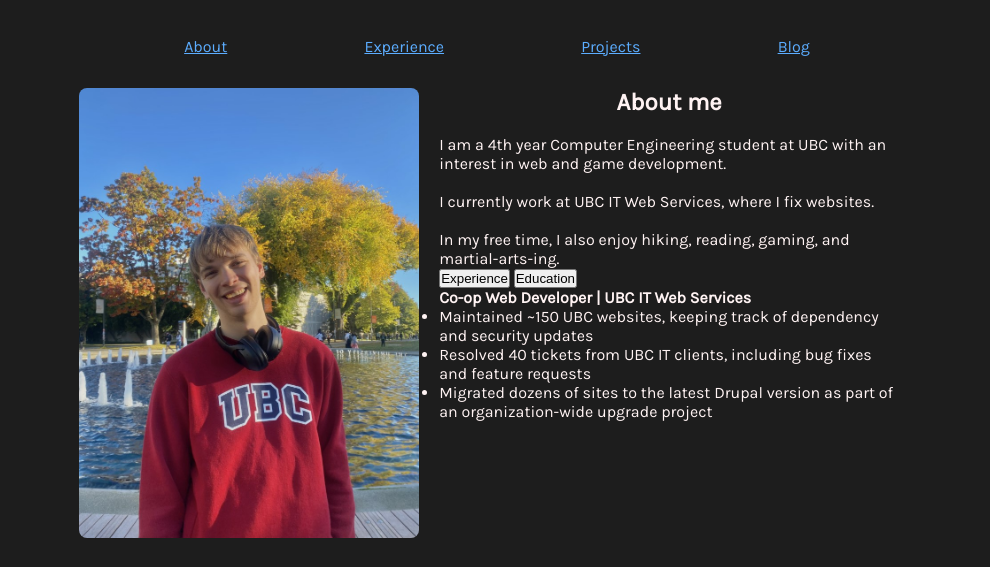
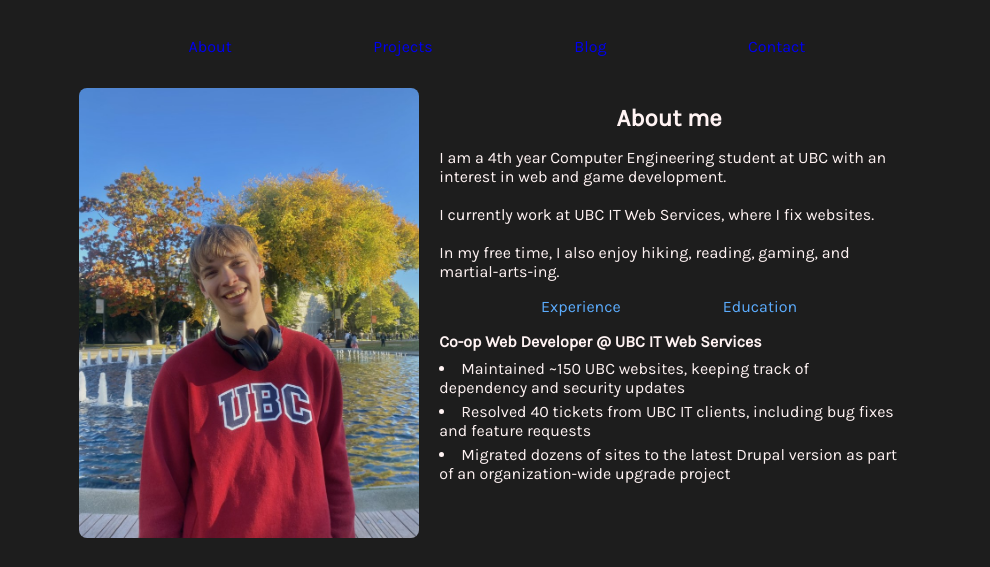
Before and after one commit to vassilyp/personal-website, a plain HTML site: page static/index.html in a window 1280 px wide. Shown: the part 193-760 px from the top of the page, without its empty margins (143-1133 px from the left). Drawn offline with nearby package versions, Linux system fonts and the light colour scheme.

Commit message:
done about me section

```diff
--- a/static/css/style.css
+++ b/static/css/style.css
@@ -34,9 +34,17 @@ h1 {
   text-align: center;
 }
 
+h2 {
+  margin-bottom: 1rem;
+}
+
 h3 {
   text-align: center;
   margin-top: 1rem;
+}
+
+h4 {
+  margin-bottom: 0.5rem;
 }
 
 /* Page should not take up all of the screen for big screens */
@@ -70,29 +78,32 @@ nav {
 
 a {
   outline-color: transparent;
+  text-decoration: none;
+
+  display: inline-block;
+  position: relative;
 }
 
-a:link {
-  color: var(--accent-color);
+a::after {
+  content: '';
+  position: absolute;
+  width: 100%;
+  transform: scaleX(0);
+  height: 2px;
+  bottom: -1px;
+  left: 0;
+  background-color: var(--accent-color);
+  transform-origin: bottom right;
+  transition: transform 0.25s ease-out;
 }
 
 a:visited {
   color: var(--accent-color);
 }
 
-a:focus {
-  text-decoration: none;
-  background: #cdfeaa;
-}
-
-a:hover {
-  text-decoration: none;
-  background: #cdfeaa;
-}
-
-a:active {
-  background: #6900ff;
-  color: #cdfeaa;
+a:hover::after {
+  transform: scaleX(1);
+  transform-origin: bottom left;
 }
 
 /* End navigation links */
@@ -105,23 +116,79 @@ a:active {
   justify-content: space-between;
 }
 
-.about-col-1 {
+#about .about-col-1 {
   display: flex;
   justify-content: center;
 }
 
-.about-col-1 img {
+#about .about-col-1 img {
   width: auto;
   max-height: 450px;
   border-radius: 8px;
 }
 
-.about-col-2 {
+#about .about-col-2 {
   text-align: left;
   flex-basis: 55%;
   margin-top: 1rem;
 }
 
+#about .about-buttons {
+  display: flex;
+  justify-content: space-evenly;
+}
+
+button {
+  margin: 1rem 0 1rem 0;
+  background: var(--background-color);
+  border: none;
+  color: var(--accent-color);
+  font-family: karla;
+  font-size: 1rem;
+
+  display: inline-block;
+  position: relative;
+}
+
+button::after {
+  content: '';
+  position: absolute;
+  width: 100%;
+  transform: scaleX(0);
+  height: 2px;
+  bottom: -1px;
+  left: 0;
+  background-color: var(--accent-color);
+  transform-origin: bottom right;
+  transition: transform 0.25s ease-out;
+}
+
+button:hover {
+  cursor: pointer;
+}
+
+button:hover::after {
+  transform: scaleX(1);
+  transform-origin: bottom left;
+}
+
+button.clicked::after {
+  content: '';
+  position: absolute;
+  width: 100%;
+  transform: scaleX(1);
+  height: 2px;
+  bottom: -1px;
+  left: 0;
+}
+
+#about ul {
+  list-style-position: inside;
+}
+
+#about li~li {
+  margin-top: 0.3rem;
+}
 
 
 @media screen and (min-width: 640px) {
--- a/static/index.html
+++ b/static/index.html
@@ -19,9 +19,9 @@
     <div class="container">
       <nav>
         <a href="#about">About</a>
-        <a href="#work-experience">Experience</a>
         <a href="#projects">Projects</a>
         <a href="#blog">Blog</a>
+        <a href="#contact">Contact</a>
       </nav>
 
       <!-- Big image here -->
@@ -32,7 +32,6 @@
         </div>
         <div class='about-col-2'>
           <h2>About me</h2>
-          <br>
           <p>I am a 4th year Computer Engineering student at UBC with an interest in web and game development.</p>
           <br>
           <p>I currently work at UBC IT Web Services, where I fix websites.</p>
@@ -40,6 +39,7 @@
           <p>In my free time, I also enjoy hiking, reading, gaming, and martial-arts-ing.</p>
 
           <div>
+            <div class="about-buttons">
               <button
                 hx-get="/experience/"
                 hx-target="#about-qualifications"
@@ -52,8 +52,9 @@
                 hx-trigger="click"
                 hx-swap="innerHTML"
               >Education</button>
+            </div>
             <div id="about-qualifications">
-              <h4>Co-op Web Developer | UBC IT Web Services</h4>
+              <h4>Co-op Web Developer @ UBC IT Web Services</h4>
               <ul>
                 <li>Maintained ~150 UBC websites, keeping track of dependency and security updates</li>
                 <li>Resolved 40 tickets from UBC IT clients, including bug fixes and feature requests</li>
@@ -68,9 +69,11 @@
         <h2>Projects</h2>
         <p>Here are some projects I've previously worked on:</p>
         <h3>GalacticHeist</h3>
+        <h3>Personal websites (version 1 &amp 2)</h3>
         <h3>Neovim configuration</h3>
-        <h3>Personal websites (version 1 &amp 2)</h3>
-        <h3>Rat Jam (working title)</h3>
+        <h3>FriendGen</h3>
+        <h3>Washroom Wayfinder</h3>
+        <h3>Which Elevator Is Working?</h3>
 
         <p>You can see more on my <a href="https://github.com/Vassily-Petrousevitch">GitHub</a></p>
       </div>
```
Also changed, not shown: static/templates/education.html (+2 -1 lines), static/templates/experience.html (+1 -1 lines). Lines whose indentation alone changed are shown as unchanged.
